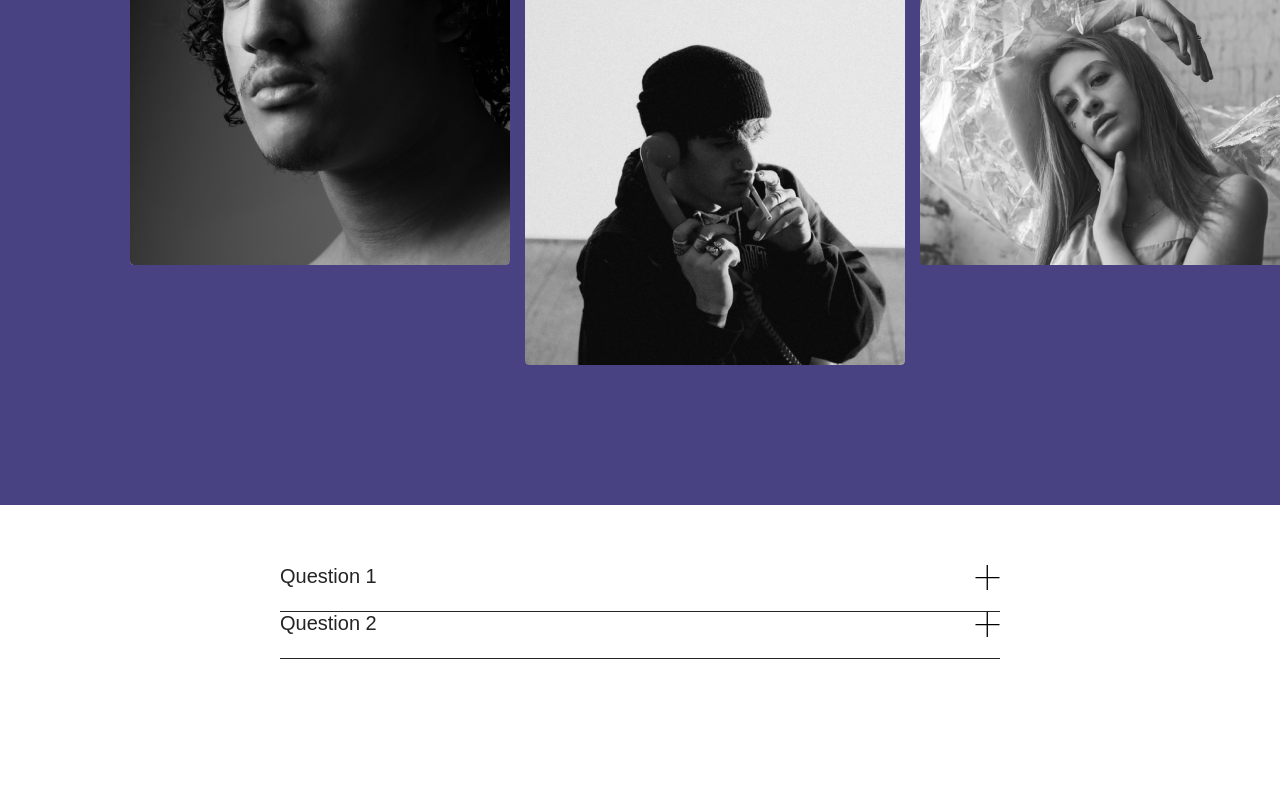
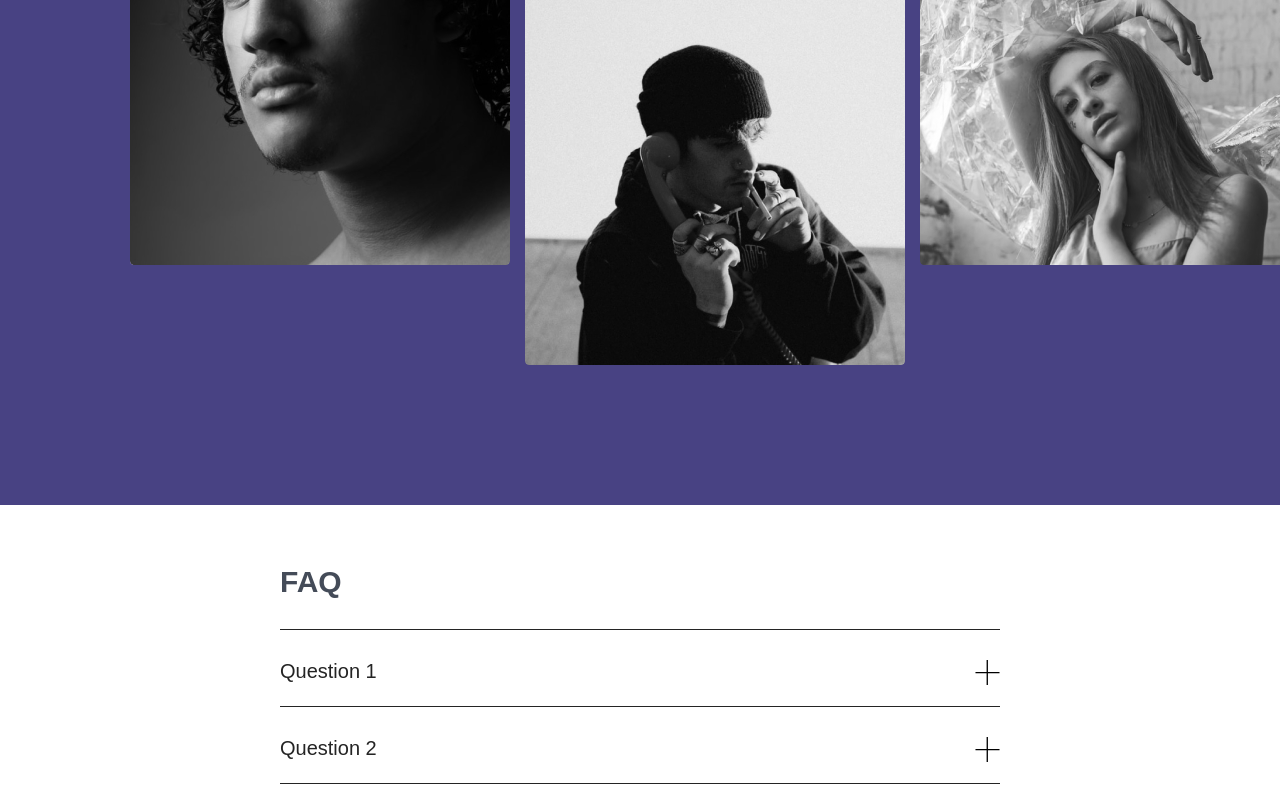
Before and after one commit to distanceOn/t1project, a React (Create React App) app: page / in a window 1280 px wide. Shown: the part 4392-5192 px from the top of the page. Before the commit the page ends 5143 px from the top, so only its background shows below. Built offline with nearby package versions, Linux system fonts and the light colour scheme.

Commit message:
feat: finish creation of faq

```diff
--- a/src/components/molecules/FaqItem/FaqItem.module.scss
+++ b/src/components/molecules/FaqItem/FaqItem.module.scss
@@ -35,7 +35,7 @@
   width: 25px;
   height: 25px;
   fill: #000;
-  transition: transform 0.4s ease;
+  transition: all 0.4s ease-out;
 }
 
 .opened {
--- a/src/components/organisms/Faq/Faq.module.scss
+++ b/src/components/organisms/Faq/Faq.module.scss
@@ -1,3 +1,11 @@
 .container {
   width: 100%;
+  display: flex;
+  flex-direction: column;
+  gap: 3rem;
 }
+
+.title {
+  padding-bottom: 3rem;
+  border-bottom: 1px solid #242424;
+}
--- a/src/components/organisms/Faq/Faq.tsx
+++ b/src/components/organisms/Faq/Faq.tsx
@@ -1,9 +1,16 @@
+import { Title } from '../../atoms/Title/Title';
 import { FaqItem } from '../../molecules/FaqItem/FaqItem';
 import S from './Faq.module.scss';
 
 export const Faq = () => {
   return (
     <div className={S.container}>
+      <div className={S.title}>
+        <Title color='grey' size='default'>
+          FAQ
+        </Title>
+      </div>
+
       <FaqItem
         question='Question 1'
         answer='Long answer to the first question'
```
